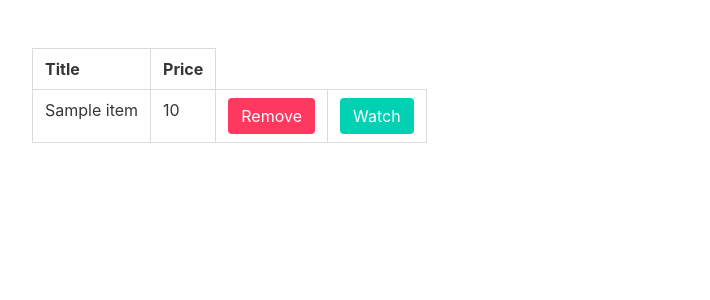
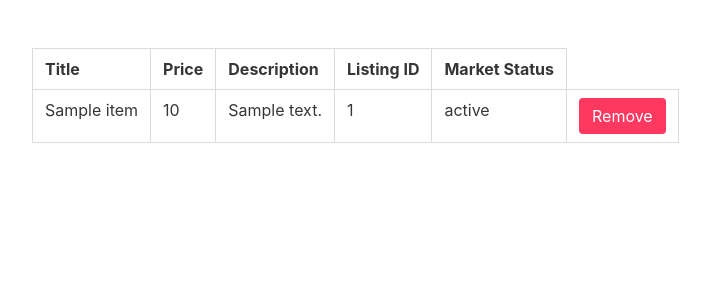
Before and after one commit to jahmedpudseygrangefield/mini-project, a Flask app: template templates/basket.html in a window 1280 px wide. Shown: the top 300 px of the page, without its empty margins (32-742 px from the left). Run offline with Flask 2, Linux system fonts and the light colour scheme; the template is opened without the code that fills it: most values are stand-ins (such as "Sample title", 1, 10 or a date in 2020); some libraries are stand-ins or nearby versions.

Commit message:
v 0.6
attempted to implament a basket system and improve the existing more info section - 2 main errors yet to fix.

```diff
--- a/app.py
+++ b/app.py
@@ -1,13 +1,11 @@
 '''
 new api key 42iq1nn6wamvl9jp5yyc6lwa
 new secret  asezyq0dxr
-
 
 summary so far;
 items on display - good
 searchbar not specific -
 '''
-
 from flask import Flask, render_template, request
 from flask_pymongo import PyMongo
 from bson.objectid import ObjectId
@@ -18,69 +16,79 @@ app.secret_key = "secret key"
 app.config["MONGO_URI"] = "mongodb://localhost:27017/movies"
 mongo = PyMongo(app)
 
+
+
 @app.route('/Item', methods=['POST'])
 def item():
-    apikey = '42iq1nn6wamvl9jp5yyc6lwa'
-    item_search = request.form['item_search']
-    r = requests.get('https://openapi.etsy.com/v2/listings/active?api_key='+apikey+'&s='+item_search)
-    json_object = r.json()
+	apikey = '42iq1nn6wamvl9jp5yyc6lwa'
+	item_search = request.form['item_search']
+	r = requests.get('https://openapi.etsy.com/v2/listings/active?api_key='+apikey+'&q='+item_search)
+	json_object = r.json()
 
-    items = json_object['results']
+	items = json_object['results']
 
-    for item in items:
-        title = item['title']
-        state = item['state']
-        description = item['description']
-        price = item['price']
-    return render_template('Item.html', items=items )
+	for item in items:
+		title = item['title']
+		state = item['state']
+		description = item['description']
+		price = item['price']
+	return render_template('Item.html', items=items )
 
 
 
-@app.route('/info', defaults={'id': '114089236'})
+@app.route('/info', defaults={'id': ''})
 @app.route('/info/<id>', methods=['POST','GET'])
 def info(id):
-    apikey = '42iq1nn6wamvl9jp5yyc6lwa'
-    item_search = id
-    r = requests.get('https://openapi.etsy.com/v2/listings/active?api_key='+apikey+'&s='+item_search)
-    json_object = r.json()
-
-    info = json_object['results']
-
-    for item in info:
-        title = item['title']
-        state = item['state']
-        listing_item = item['listing_id']
+	apikey = '42iq1nn6wamvl9jp5yyc6lwa'
+	item_search = id
+	r = requests.get('https://openapi.etsy.com/v2/listings/active?api_key='+apikey+'&q='+item_search)
+	json_object = r.json()
 
 
 
-    #return json_object
-    return render_template('info.html', item=item)
+	for i in range(50):
+		if json_object['results'][i]['listing_id'] == item_search:
+			return json_object['results'][i][listing_id]
+			info = json_object['results']
 
-####
+	'''
+	#return str(info)
+	#if item_search in info[i]['listing_id']:
+	title = info['title']
+	state = info['state']
+	listing_id = info['listing_id']
+	#return json_object
+	return render_template('info.html', title=title, state=state,listing_id=listing_id)
+	'''
+
+
+
+
 #to be used when basket system is added
-
 #wip
 #######################################################
-
+'''
 @app.route('/basket/<id>', methods=['POST'])
 def delete_item(id):
-    mongo.db.Items.delete_one({'_id': id})
-    resp = 'Item removed from basket!'
-    return resp
+	mongo.db.Items.delete_one({'_id': id})
+	resp = 'Item removed from basket!'
+	return resp
+'''
+
 
 @app.route('/basket/<id>', methods=['POST'])
 def add_item(id):
-    mongo.db.Items.update({'_id': id},{'$set':{'added': 'true'}})
-    resp = 'Item added to basket'
-    return userFavs
+	mongo.db.Items.update({'_id': id},{'$set':{'added': 'true'}})
+	resp = 'Item added to basket'
+	return userFavs
 
 ############################################################
 
 
+
 @app.route('/')
 def index():
-    return render_template('index.html')
-
+	return render_template('index.html')
 
 if __name__ == '__main__':
-    app.run(debug=True, port=5000, host='127.0.0.1')
+	app.run(debug=True, port=5000, host='127.0.0.1')
--- a/templates/Item.html
+++ b/templates/Item.html
@@ -17,6 +17,7 @@
 			<th>State</th>
 			<th>Price(GBP)</th>
 			<th>More Information</th>
+			<th>Add To Basket</th>
 		</tr>
 		</thead>
 		<tbody>
@@ -25,7 +26,8 @@
 				<td><h1> {{ item.title }} 		</h1></td>
 				<td><h1> {{ item.state }} 		</h1></td>
 				<td><h2> £{{ item.price}}		</h2></td>
-				<td> <div class = "buttons"> <a class="button is-primary" href="/info{{ item.object_ID }}">More info</a></td> </div>
+				<td><div class = "buttons"> <a class="button is-primary" href="/info/{{ item.listing_id }}"> {{item.listing_id}}</a> </td> </div>
+				<td><div class = "buttons"> <a class="button is-link" href="/basket/">Add to Basket</a></div>
 			</tr>
 		{% endfor %}
 		</tbody>
--- a/templates/basket.html
+++ b/templates/basket.html
@@ -3,7 +3,7 @@
   <head>
     <meta charset="utf-8">
     <meta name="viewport" content="width=device-width, initial-scale=1">
-    <title>Items</title>
+    <title>Basket</title>
     <link rel="stylesheet" href="https://cdnjs.cloudflare.com/ajax/libs/bulma/0.7.2/css/bulma.min.css">
     <script defer src="https://use.fontawesome.com/releases/v5.3.1/js/all.js"></script>
   </head>
@@ -15,6 +15,9 @@
 		<tr>
 			<th>Title</th>
 			<th>Price</th>
+			<th>Description</th>
+			<th>Listing ID</th>
+			<th>Market Status</th>
 		</tr>
 		</thead>
 		<tbody>
@@ -22,23 +25,14 @@
 			<tr>
 				<td><h1> {{ item.title }} </h1></td>
 				<td><h1> {{ item.price}} </h1></td>
-
-
+				<td><h1> {{ item.description}}</h1></td>
+				<td><h1> {{ item.listing_id }}</h1></td>
+				<td><h1> {{ item.state}}</h1></td>
 				<td>
-					<form method="POST" action="/delete/{{item._id}}">
+					<form method="POST" action="/delete/{{item.listing_id}}">
 						<button class="button is-danger">Remove</button>
 					</form>
 				</td>
-				<td>
-					{% if item.watched == 'true' %}
-					<form method="POST" action="/unwatch/{{item._id}}">
-						<button class="button is-primary is-outlined">Watched</button>
-					</form>
-					{% else %}
-					<form method="POST" action="/watched/{{item._id}}">
-						<button class="button is-primary">Watch</button>
-					</form>
-					{% endif %}
 				</td>
 			</tr>
 		{% endfor %}
```
Also changed, not shown: templates/info.html (+5 -5 lines).
